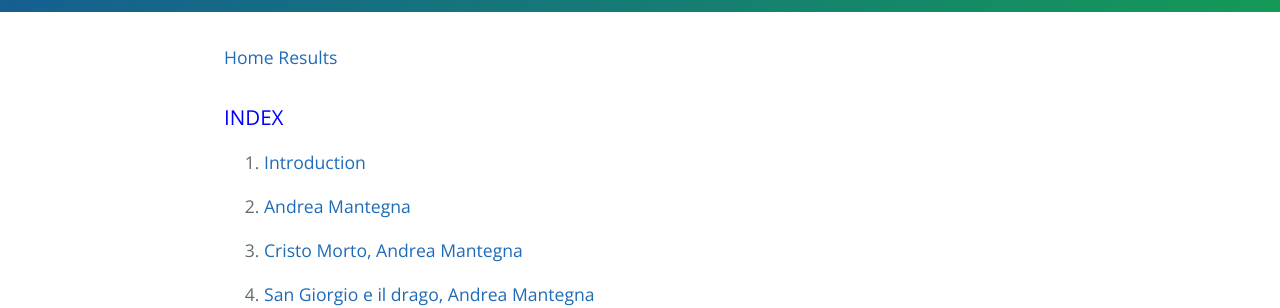
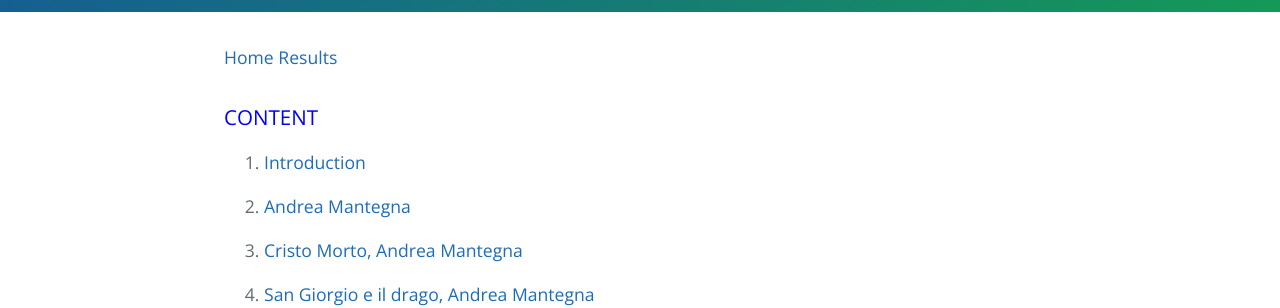
Before and after one commit to KevinITS-site/KevinITS-site.github.io, a Jekyll site: the page built from another-page.md, in a window 1280 px wide and 900 px high. Shown: the part 305-613 px from the top of the window. Built offline with Jekyll 4.4.1, drawn with Linux system fonts in a browser that asks for light colours; our own code applies the rules of GitHub Pages for plain Markdown files.

Commit message:
Update another-page.md

```diff
--- a/another-page.md
+++ b/another-page.md
@@ -5,7 +5,7 @@
 </div>
 
 
-<h3 style="color:blue ;">INDEX</h3>
+<h3 style="color:blue ;">CONTENT</h3>
 
 1. [Introduction](#mm-anchor)
 
```
